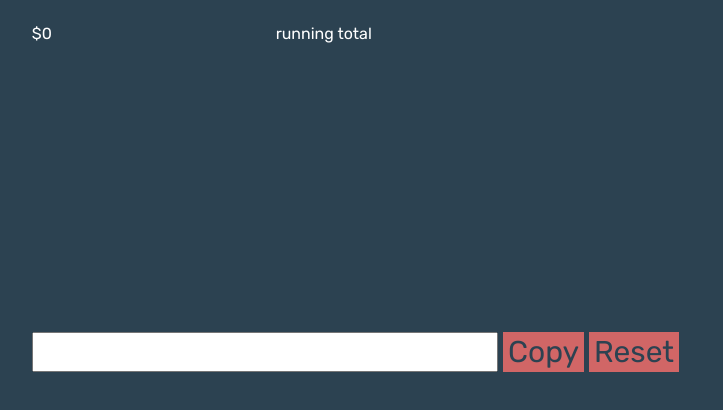
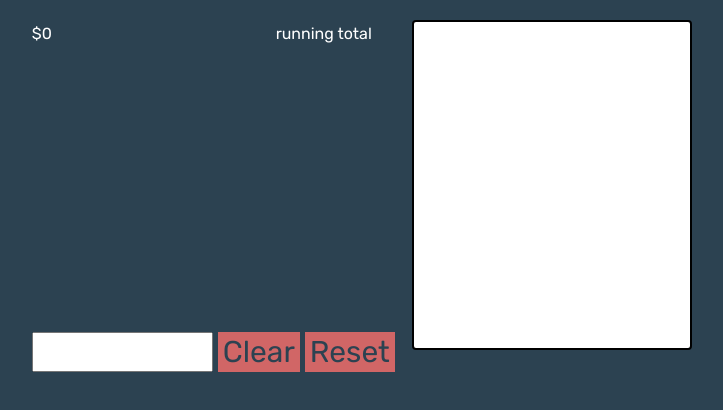
Before and after one commit to zackify/10key, a React (Create React App) app: page / in a window 1280 px wide. Shown: the top 410 px of the page, without its empty margins (278-1001 px from the left). Built offline with nearby package versions, Linux system fonts and the light colour scheme.

Commit message:
-building white copy receipt (removed running total, fixed styles) -added clear input button

```diff
--- a/src/App.tsx
+++ b/src/App.tsx
@@ -1,6 +1,7 @@
 import { Input } from 'Calculator/Input';
 import { Operation } from 'Calculator/operators';
 import { Output } from 'Calculator/Output';
+import { CopyOutput } from 'Calculator/CopyOutput';
 import React from 'react';
 import { useStorage } from 'useStorage';
 
@@ -18,6 +19,13 @@ function App() {
 
   return (
     <div className="wrapper">
+      <div
+        style={{
+          display: 'flex',
+          alignItems: 'flex-start',
+          justifyContent: 'space-between',
+        }}
+      >
         <div>
           <Output
             operations={state.operations}
@@ -25,7 +33,7 @@ function App() {
               setState({
                 ...state,
                 operations: (state as State).operations.filter(
-                (_, cur) => cur !== index,
+                  (_, cur) => cur !== index
                 ),
               })
             }
@@ -33,7 +41,9 @@ function App() {
           <Input
             operations={state.operations}
             currentInput={state.currentInput}
-          onInputChange={(currentInput) => setState({ ...state, currentInput })}
+            onInputChange={(currentInput) =>
+              setState({ ...state, currentInput })
+            }
             reset={() => setState(initialState)}
             addRow={(operator, value) =>
               setState({
@@ -47,6 +57,19 @@ function App() {
             }
           />
         </div>
+
+        <CopyOutput
+          operations={state.operations}
+          removeItem={(index) =>
+            setState({
+              ...state,
+              operations: (state as State).operations.filter(
+                (_, cur) => cur !== index
+              ),
+            })
+          }
+        />
+      </div>
     </div>
   );
 }
--- /dev/null
+++ b/src/Calculator/CopyOutput.tsx
@@ -0,0 +1,77 @@
+import React from 'react';
+import { useScrollToBottom } from 'useScrollToBottom';
+import { Operation, operatorLookup, toMoney, total } from './operators';
+
+type Props = {
+  operations: Operation[];
+  removeItem: (index: number) => any;
+};
+
+export const CopyOutput = ({ operations, removeItem }: Props) => {
+  let container = useScrollToBottom(operations);
+
+  return (
+    <div
+      style={{
+        marginTop: 20,
+        overflow: 'scroll',
+        width: 250,
+        marginBottom: 12,
+        backgroundColor: '#fff',
+        borderRadius: 4,
+        borderColor: '#000',
+        borderStyle: 'solid',
+        borderWidth: 2,
+        padding: 13,
+        minHeight: 300,
+      }}
+      ref={(ref) => (container.current = ref)}
+    >
+      {operations.map((operation, index) => {
+        let isSubtract = operation.operator === 'subtract';
+        return (
+          <div
+            key={index}
+            style={{
+              display: 'flex',
+              justifyContent: 'flex-end',
+              paddingTop: 4,
+              paddingBottom: 4,
+            }}
+          >
+            <div style={{ color: isSubtract ? '#FF1B1C' : '#000' }}>
+              {toMoney(parseFloat(operation.value))}
+            </div>
+            <div
+              style={{
+                marginLeft: 10,
+                marginRight:
+                  operatorLookup[operation.operator] === 'total' ? 0 : 10,
+                display: 'flex',
+                alignItems: 'center',
+                color: isSubtract ? '#FF1B1C' : '#000',
+              }}
+            >
+              {operatorLookup[operation.operator] === 'total'
+                ? ''
+                : operatorLookup[operation.operator]}
+            </div>
+          </div>
+        );
+      })}
+
+      {/* <div
+        style={{
+          display: 'flex',
+          paddingTop: 4,
+          paddingBottom: 4,
+          justifyContent: 'flex-end',
+          color: '#000',
+        }}
+      >
+        <div>{total(operations).formatted}</div>
+        <div style={{ marginRight: 10, marginLeft: 10 }}>running total</div>
+      </div> */}
+    </div>
+  );
+};
--- a/src/Calculator/Input.tsx
+++ b/src/Calculator/Input.tsx
@@ -1,7 +1,6 @@
 import React, { CSSProperties, useRef } from 'react';
-import copy from 'copy-to-clipboard';
-import { toMoney, total } from './operators';
-import { Operation, operatorFromKey, operatorLookup } from './operators';
+import {  total } from './operators';
+import { Operation, operatorFromKey } from './operators';
 
 type Props = {
   currentInput: string;
@@ -43,34 +42,12 @@ export const Input = ({
       <div style={{ display: 'flex', justifyContent: 'center' }}>
         <div
           style={styles.button}
-          onClick={async () => {
-            let longestStart = operations.reduce((acc, op) => {
-              let numlen = toMoney(parseFloat(op.value)).length;
-              return numlen > acc ? numlen : acc;
-            }, 0);
-            let sum = total(operations).formatted;
-            // this looks so messy but it works and i made it in 5 minutes lol
-            let text = `${operations
-              .map((operation) => {
-                let formattedValue = toMoney(parseFloat(operation.value));
-
-                return `${formattedValue} ${new Array(
-                  longestStart - formattedValue.length + 10,
-                )
-                  .fill(0)
-                  .map(() => '')
-                  .join(' ')} ${operatorLookup[operation.operator]}`;
-              })
-              .join('\n')}\n
-${sum} ${new Array(longestStart - sum.length + 10)
-              .fill(0)
-              .map((op) => '')
-              .join(' ')} total`;
-
-            copy(text, { format: 'text/plain' });
-          }}
+          onClick={() => {
+              onInputChange('');
+              inputRef.current?.focus();
+            }}
         >
-          <span>Copy</span>
+          <span>Clear</span>
         </div>
         <div
           style={styles.button}
```
Also changed, not shown: 1 other file (tests, documents, lock files or other folders). Lines whose indentation alone changed are shown as unchanged.
